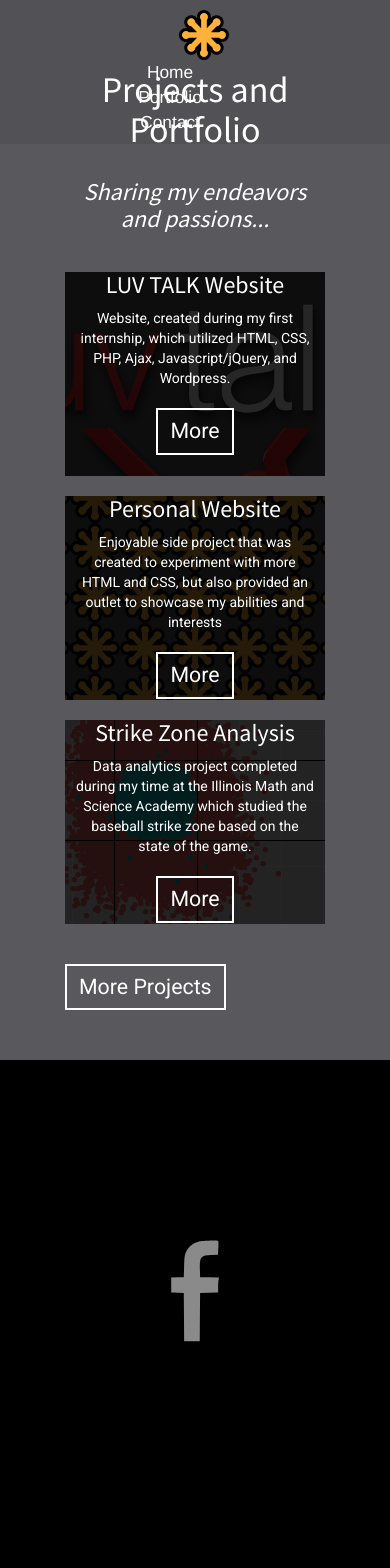
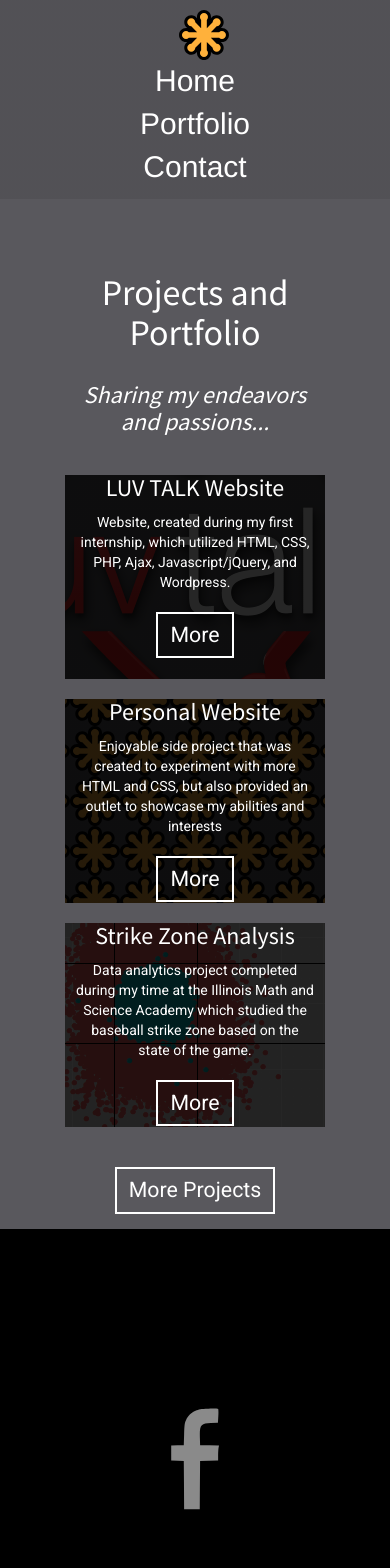
Before and after one commit to huycans/my-site-antra, a React (Create React App) app: page /portfolio in a window 390 px wide. Shown: the top 1568 px of the page. Built offline with nearby package versions, Linux system fonts and the light colour scheme.

Commit message:
Fix responsiveness per page

```diff
--- a/src/components/Contact/contact.css
+++ b/src/components/Contact/contact.css
@@ -39,7 +39,17 @@ textarea {
   padding: 10px;
   margin: 3px 0px;
 }
-
+.submit-contact {
+  display: flex;
+  justify-content: center;
+}
 .submit-contact .btn-border {
   margin-top: 10px;
 }
+
+@media screen and (max-width: 760px) {
+  .contact {
+    padding-top: 30vh;
+    padding-bottom: 15px;
+  }
+}
--- a/src/components/Nav/nav.css
+++ b/src/components/Nav/nav.css
@@ -38,3 +38,30 @@
   display: flex;
   align-items: center;
 }
+
+@media screen and (max-width: 760px) {
+  .nav-items {
+    flex-direction: column;
+  }
+
+  .logo-div {
+    position: relative;
+    padding: 0 !important;
+  }
+
+  .primary-nav {
+    display: flex;
+    flex-direction: column;
+    align-items: center;
+    padding-right: 0px;
+  }
+
+  .primary-nav div {
+    font-size: 3rem;
+  }
+
+  .main {
+    padding-top: 30vh;
+    padding-bottom: 15px;
+  }
+}
--- a/src/components/Portfolio/portfolio.css
+++ b/src/components/Portfolio/portfolio.css
@@ -56,7 +56,17 @@
 .endorsements h4 {
   border-bottom: 1px solid black;
 }
-
+.see-more-button {
+  display: flex;
+  justify-content: center;
+}
 .project-more-btn {
   margin-top: 10px !important;
 }
+
+@media screen and (max-width: 760px) {
+  .projects {
+    padding-top: 30vh;
+    padding-bottom: 15px;
+  }
+}
--- a/src/components/WelcomeBanner/welcomebanner.css
+++ b/src/components/WelcomeBanner/welcomebanner.css
@@ -21,3 +21,10 @@
 #person-description {
   font-size: 33pt;
 }
+
+@media screen and (max-width: 760px) {
+  .main {
+    padding-top: 30vh;
+    padding-bottom: 15px;
+  }
+}
--- a/src/index.css
+++ b/src/index.css
@@ -22,30 +22,3 @@
   border: 2px solid white;
   background-color: white;
 }
-
-@media screen and (max-width: 760px) {
-  .nav-items {
-    flex-direction: column;
-  }
-
-  .logo-div {
-    position: relative;
-    padding: 0 !important;
-  }
-
-  .primary-nav {
-    display: flex;
-    flex-direction: column;
-    align-items: center;
-    padding-right: 0px;
-  }
-
-  .primary-nav div {
-    font-size: 3rem;
-  }
-
-  .main {
-    padding-top: 30vh;
-    padding-bottom: 15px;
-  }
-}
```
